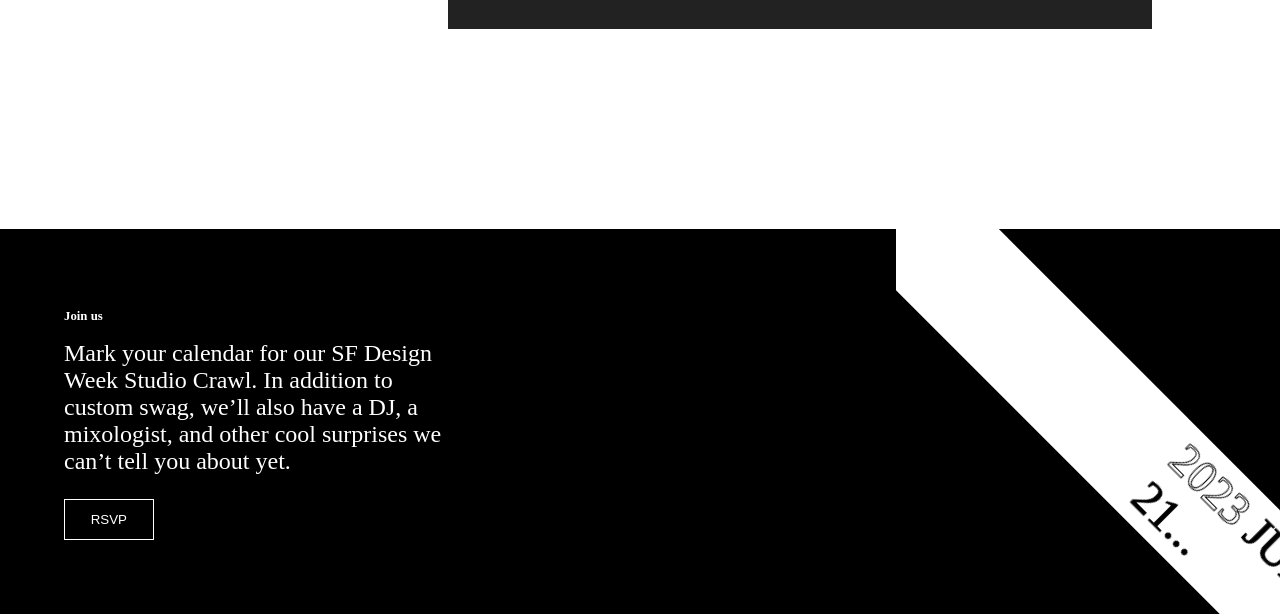
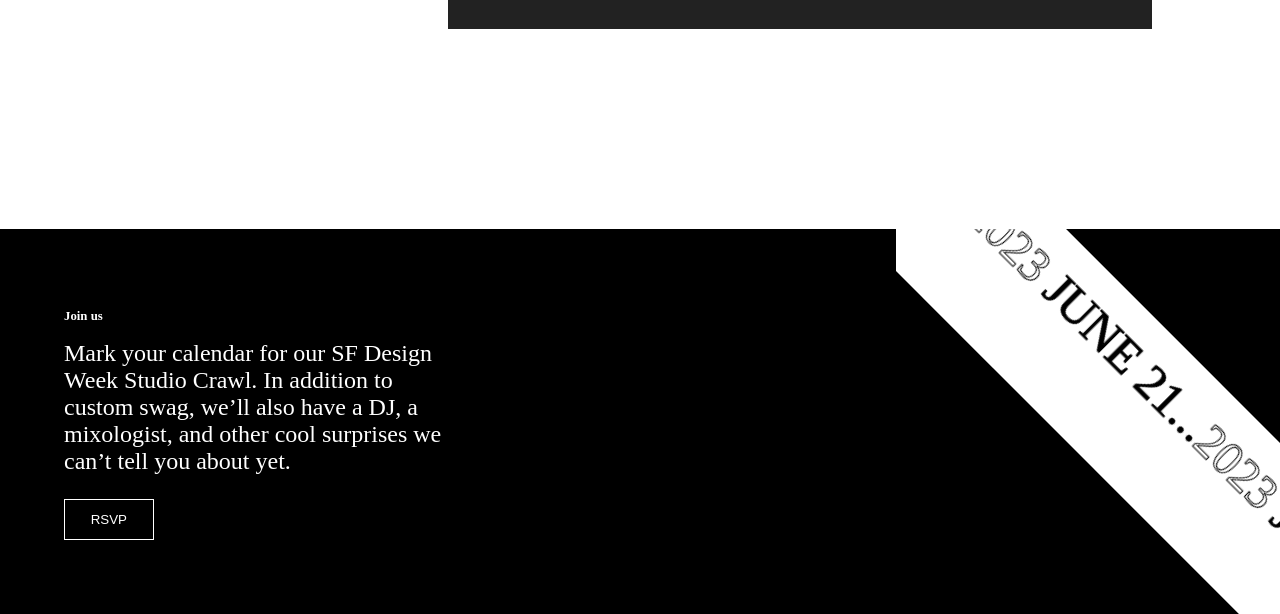
Before and after one commit to rizvan555/California-Calling, a plain HTML site: page index.html in a window 1280 px wide. Shown: the part 6522-7136 px from the top of the page. Drawn offline with nearby package versions, Linux system fonts and the light colour scheme.

Commit message:
added animations

```diff
--- a/assets/scss/style.scss
+++ b/assets/scss/style.scss
@@ -370,13 +370,13 @@ footer {
     }
     .white-line {
       position: absolute;
-      padding: 5px;
-      top: 23vh;
+      padding: 20px;
+      top: -27vh;
       right: -24vw;
       background-color: #fff;
       color: #000;
-      font-size: 2.9rem;
-      width: 67vw;
+      font-size: 3rem;
+      width: 120vw;
       transform: rotate(45deg);
 
       span {
@@ -390,15 +390,15 @@ footer {
       }
       @keyframes banner {
         0% {
-          transform: translateX(-50%);
+          transform: translateX(-20%);
         }
 
         50% {
-          transform: translateX(50%);
+          transform: translateX(20%);
         }
 
         100% {
-          transform: translateX(100%);
+          transform: translateX(40%);
         }
       }
     }
--- a/index.html
+++ b/index.html
@@ -211,7 +211,7 @@
         <div class="white-line">
           <p>
             2023 <span> JUNE 21 , </span> 2023 <span>JUNE 21 ,</span> 2023
-            <span>JUNE 21...</span>
+            <span>JUNE 21...</span>2023 <span> JUNE 21 , </span>2023 <span> JUNE 21 ,
           </p>
         </div>
         <div class="footer__image-box">
```
Also changed, not shown: assets/css/style.css.
